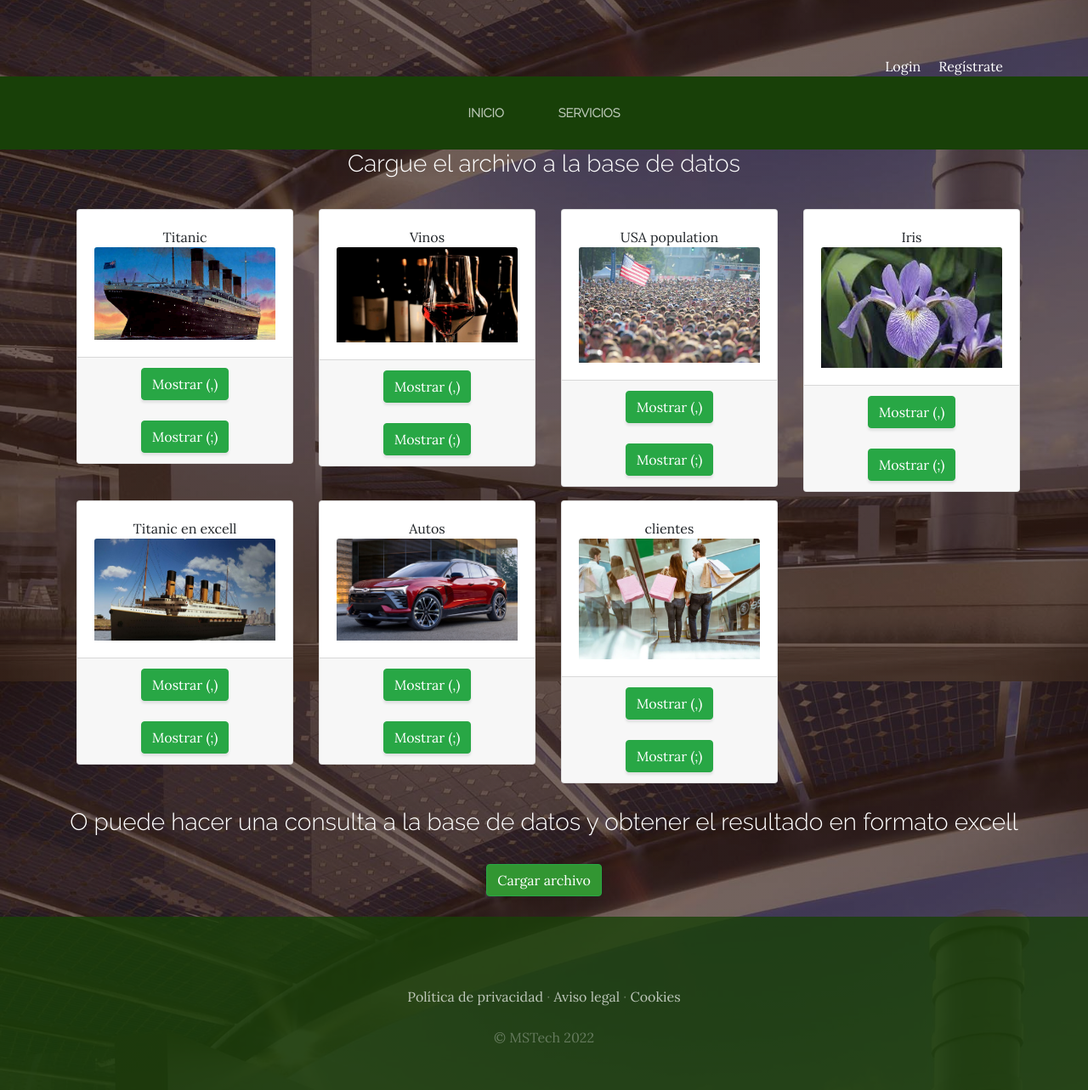
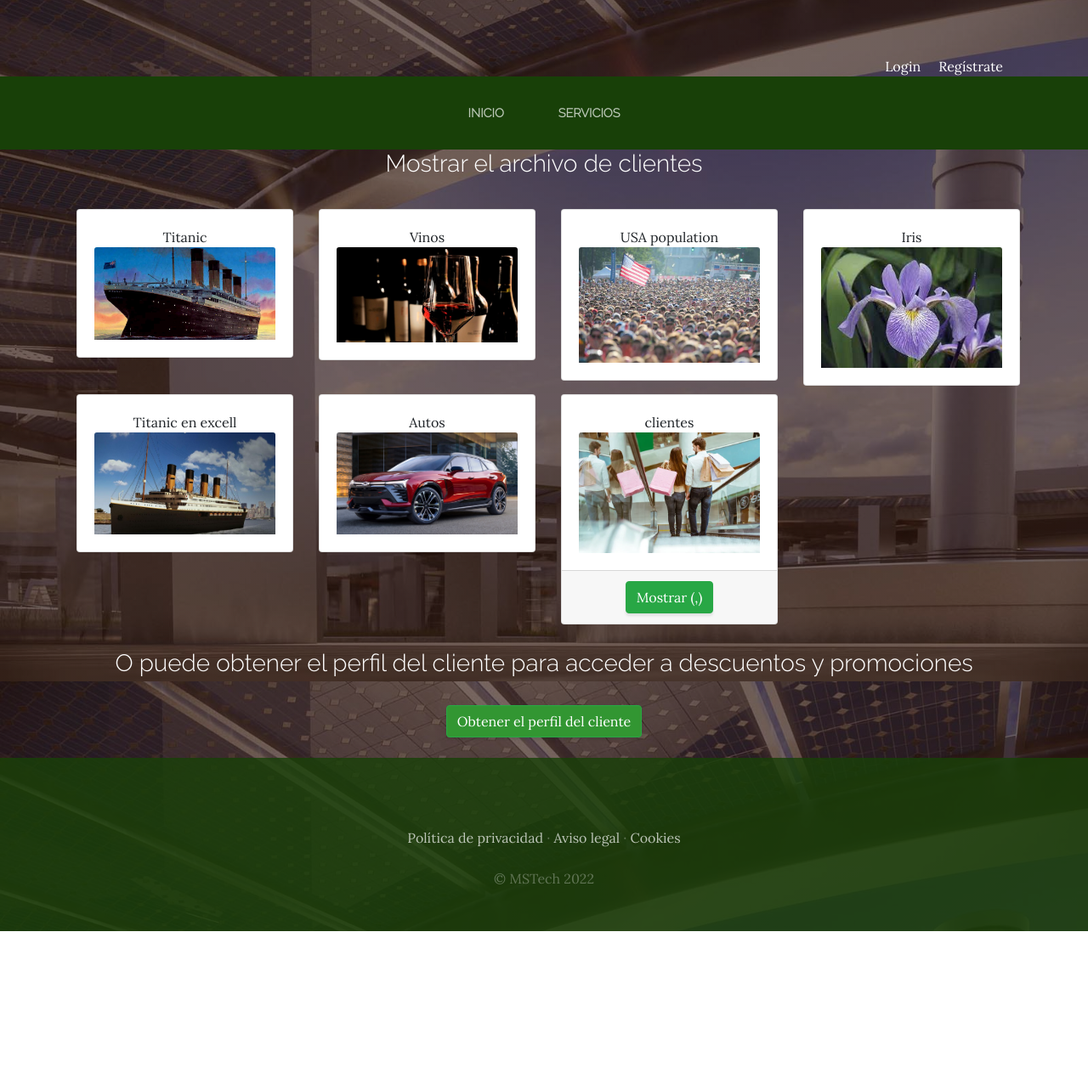
Before and after one commit to enieva67/Django_proyecto_final, a Django app: page /servicios/probar/2/ in a window 1280 px wide. Shown: the part 158-1441 px from the top of the page at 85% size. After the commit the page ends 1254 px from the top, so only its background shows below. Run offline with Django 3.2, Linux system fonts and the light colour scheme; data comes from the database, SQL or seed files in the repository; both versions use the stored data as it was after the commit; parts of the project's set-up code (start-up, migrations or seed data) failed here and were passed over; some libraries are stand-ins or nearby versions.

Commit message:
Modificado Servicios, se agrego perfil de clientes

```diff
--- a/servicios/admin.py
+++ b/servicios/admin.py
@@ -1,5 +1,5 @@
 from django.contrib import admin
-from .models import Servicio, DataFrame
+from .models import Servicio, DataFrame, ClienteEstudio,Estudio
 
 # Register your models here.
 
@@ -8,3 +8,5 @@ class ServicioAdmin(admin.ModelAdmin):
 
 admin.site.register(Servicio, ServicioAdmin)
 admin.site.register(DataFrame)
+admin.site.register(ClienteEstudio)
+admin.site.register(Estudio)
--- a/servicios/models.py
+++ b/servicios/models.py
@@ -27,3 +27,27 @@ class DataFrame(models.Model):
 
     def __str__(self):
         return self.nombre
+
+
+class ClienteEstudio(models.Model):
+    age= models.IntegerField()
+    annual_income=models.BigIntegerField()
+    spscore=models.IntegerField()
+
+    class Meta:
+        verbose_name='cliente_db'
+        verbose_name_plural='clientes_db_estudios'
+
+    def __str__(self):
+       return str(self.age)
+
+class Estudio(models.Model):
+    perfil = models.CharField(max_length=30)
+    imagen = models.ImageField(upload_to="servicios/datos/imagenes", null=True, blank=True)
+
+    class Meta:
+        verbose_name='estudio'
+        verbose_name_plural='estudios'
+
+    def __str__(self):
+       return str(self.perfil)
--- a/servicios/templates/servicios/grupos/contabilidad.html
+++ b/servicios/templates/servicios/grupos/contabilidad.html
@@ -6,7 +6,7 @@
 <div class="container">
 
 <div style="text-align: center;">
-    <h3 style="color:white"> Cargue el archivo a la base de datos </h3>
+    <h3 style="color:white"> Mostrar el archivo de clientes </h3>
     <br>
 
 </div>
@@ -28,18 +28,15 @@
 
 
         </div>
-
+        {% if archivo.id == 11 %}
         <div class="card-footer text-center">
-            <div><a href="{% url 'mostrar_datos_tabla' archivo.id separador.0 %}" class="btn btn-success">Mostrar (,)</a> </div>
-<br>
-            <div><a href="{% url 'mostrar_datos_tabla' archivo.id separador.1 %}" class="btn btn-success">Mostrar (;)</a> </div>
+            <div><a href="{% url 'mostrar_datos_db' archivo.id separador.0 %}" class="btn btn-success">Mostrar (,)</a> </div>
 
         </div>
-
+       {% endif %}
     </div><!--card que se cierra-->
 
   </div>
-
 
 
 {% endfor %}
@@ -49,10 +46,11 @@
 </div>
 
 <div style="text-align: center;">
-    <h3 style="color:white"> O puede hacer una consulta a la base de datos y obtener el resultado en formato excell </h3>
+    <h3 style="color:white"> O puede obtener el perfil del cliente para acceder a descuentos y promociones  </h3>
     <br>
-<a href="{% url 'estadisticos' %}" class="btn btn-success" style="background-color:rgb(50, 150, 50)"> Cargar archivo  </a>
+<a href="{% url 'cliente_db' %}" class="btn btn-success" style="background-color:rgb(50, 150, 50)"> Obtener el perfil del cliente  </a>
     <br>
     <br>
 </div>
+
 {% endblock %}
--- a/servicios/urls.py
+++ b/servicios/urls.py
@@ -1,14 +1,16 @@
 from django.urls import path
 
 from . import views
-from .views import Formulario_de_estadistica
+from .views import Formulario_de_estadistica, Formulario_clientes_db
 
 urlpatterns = [
 
     path('',views.servicios, name="Servicios"),
     path('probar/<int:servicio_id>/',views.probar, name="probar"),
+    path('cliente_db/',Formulario_clientes_db.as_view(), name="cliente_db"),
     path('estadisticos/',Formulario_de_estadistica.as_view(), name="estadisticos"),
     path("mostrar_datos/<int:archivo_id>/", views.mostrar_datos, name="mostrar_datos"),
     path("mostrar_datos_tabla/<int:archivo_id>/<separador>/", views.mostrar_datos_tabla, name="mostrar_datos_tabla"),
+    path("mostrar_datos_db/<int:archivo_id>/<separador>/", views.mostrar_datos_db, name="mostrar_datos_db"),
     path('calcular/<int:archivo_id>/<separador>/<funcion>/',views.calcular, name="calcular"),
 ]
--- a/servicios/views.py
+++ b/servicios/views.py
@@ -1,9 +1,9 @@
 from django.shortcuts import render
-from servicios.models import Servicio, DataFrame
+from servicios.models import Servicio, DataFrame, ClienteEstudio,Estudio
 from django.views import View
 
-from .forms import EstadisticaForm
-from .operaciones import DataFrameServicios
+from .forms import EstadisticaForm, EstudioClienteForm
+from .operaciones import DataFrameServicios,DataFrameEstudios,df,clustering
 
 
 # Create your views here.
@@ -37,6 +37,15 @@ def mostrar_datos_tabla(request,archivo_id,separador):
     fdatos = {'variables': datos.var, 'datos': datos.val,'archivo_id':id,'separador':separador,'funcion':funcion,'archivo':archivo}
     return render(request,"servicios/grupos/cargar_archivo.html",fdatos)
 
+def mostrar_datos_db(request,archivo_id,separador):
+    clientes_db=ClienteEstudio.objects.all()
+    dat=df(clientes_db)
+    #clustering(dat,1)
+    #for d in datos.val:
+        #ClienteEstudio.objects.create(age =int(d[0]),annual_income =int(d[1]), spscore=int(d[2]))
+    fdatos = {'clientes_db':clientes_db,'dat':dat}
+    return render(request,"servicios/grupos/clusters.html",fdatos)
+
 def calcular(request,archivo_id,separador,funcion):
     archivo = DataFrame.objects.get(id=archivo_id)
     contenido = archivo.datos
@@ -47,6 +56,7 @@ def calcular(request,archivo_id,separador,funcion):
     resultado=datos.calcular(funcion,dat)
     fdatos = {'variables': resultado.keys(), 'datos': resultado.values(),'archivo_id':id,'separador':separador,'funcion':funciones}
     return render(request, "servicios/grupos/mostrar_resultados_analisis.html",fdatos)
+
 
 
 class Formulario_de_estadistica (View):
@@ -64,3 +74,24 @@ class Formulario_de_estadistica (View):
         archivos=DataFrame.objects.all()
         separador = [',', ';']
         return render(request, "servicios/grupos/estadistica.html", {'archivos':archivos,'separador':separador})
+
+class Formulario_clientes_db(View):
+    def get(self,request):
+        formulario_cliente_db = EstudioClienteForm()
+        return render(request, "servicios/grupos/formulario_clientes_db.html", {'formulario_cliente_db': formulario_cliente_db })
+
+    def post(self, request):
+        clientes_db = ClienteEstudio.objects.all()
+        dat = df(clientes_db)
+
+        formulario_posts = EstudioClienteForm(request.POST)
+
+        if formulario_posts.is_valid():
+           cliente= formulario_posts.save()
+           perfil=clustering(dat, cliente)
+
+           estudio = Estudio.objects.create(perfil=perfil, imagen="servicios/datos/imagenes/cluster_cliente"+str(cliente.id)+".png")
+
+
+
+        return render(request, "servicios/grupos/perfil.html", {'cliente':cliente,'estudio':estudio})
```
Also changed, not shown: servicios/forms.py (+7 -1 lines), servicios/operaciones.py (+47 -1 lines), servicios/templates/servicios/grupos/clusters.html (added, +52 -0 lines), servicios/templates/servicios/grupos/formulario_clientes_db.html (added, +25 -0 lines), servicios/templates/servicios/grupos/perfil.html (added, +25 -0 lines), db.sqlite3, media/servicios/datos/imagenes/cluster_cliente213.png (added), media/servicios/datos/imagenes/cluster_cliente214.png (added), media/servicios/datos/imagenes/cluster_cliente215.png (added), media/servicios/datos/imagenes/cluster_cliente216.png (added), servicios/migrations/0009_estudio.py (added).
